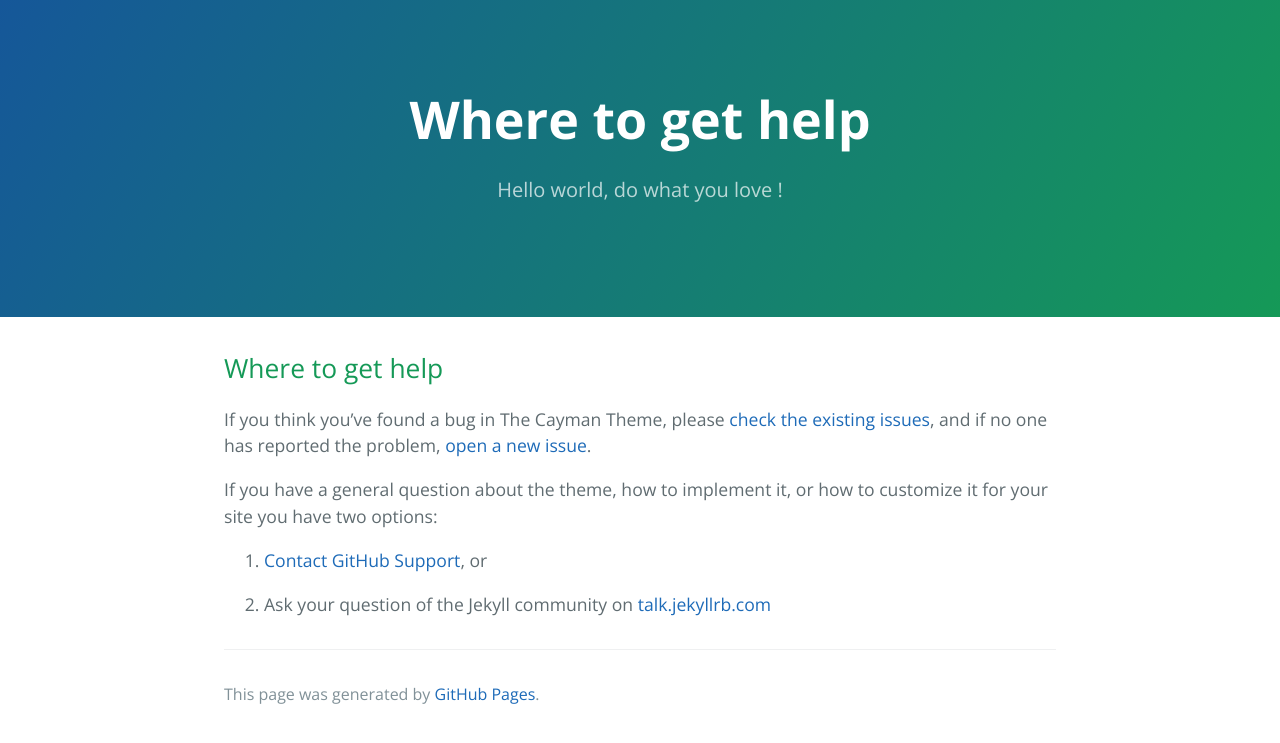
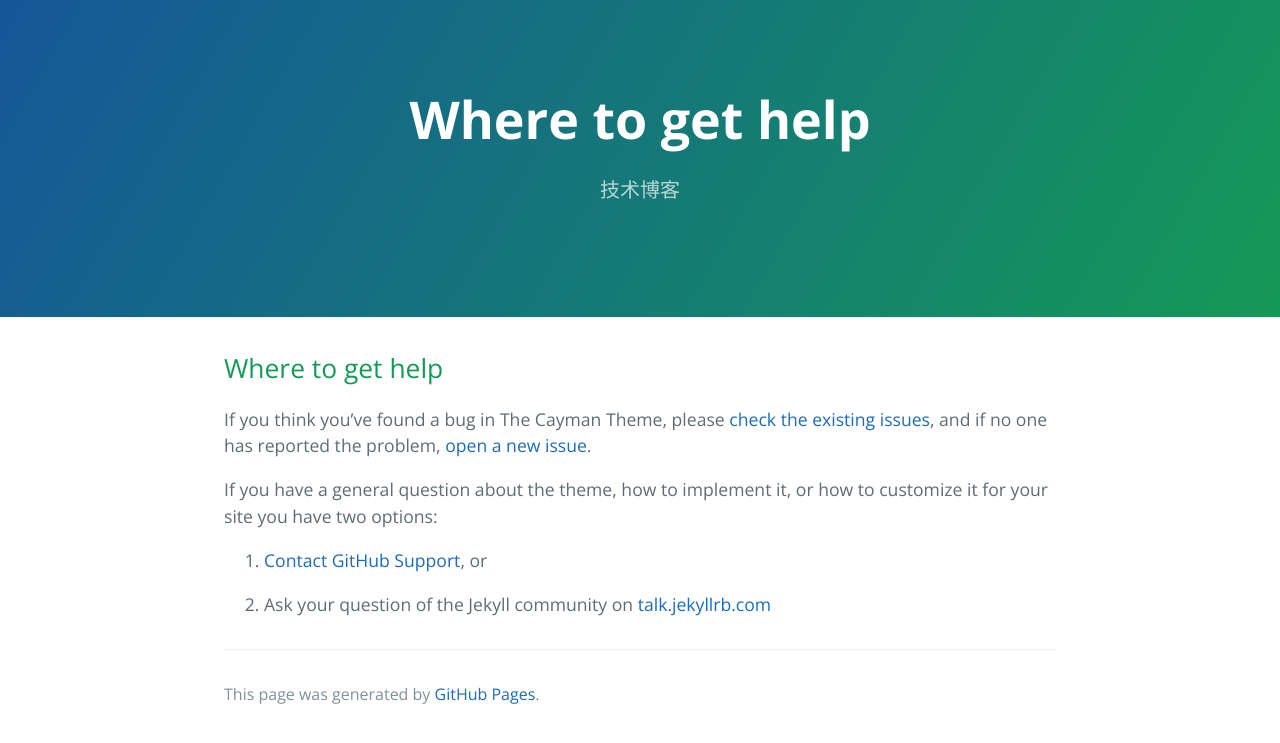
Before and after one commit to qwebfe/qwebfe.github.io, a Jekyll site: the page built from docs/SUPPORT.md, in a window 1280 px wide. Shown: the top 743 px of the page. Built offline with Jekyll 4.4.1, drawn with Linux system fonts in a browser that asks for light colours; our own code applies the rules of GitHub Pages for plain Markdown files.

Commit message:
set title & description

```diff
--- a/_config.yml
+++ b/_config.yml
@@ -1,5 +1,5 @@
-title: 技术博客
-description:   Hello world, do what you love !
+title: qcft.github.io
+description: 技术博客
 show_downloads: false
 google_analytics:
 theme: jekyll-theme-cayman
```
